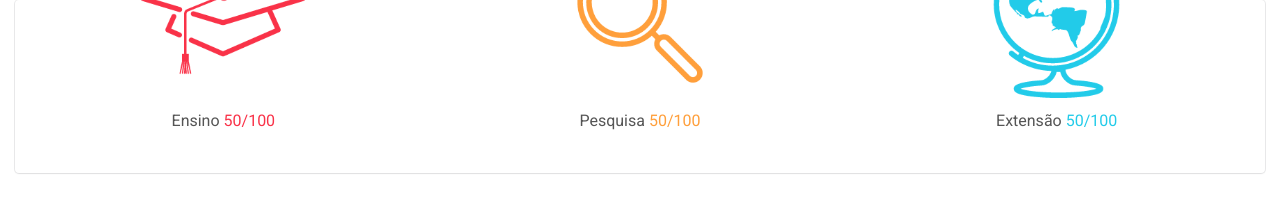
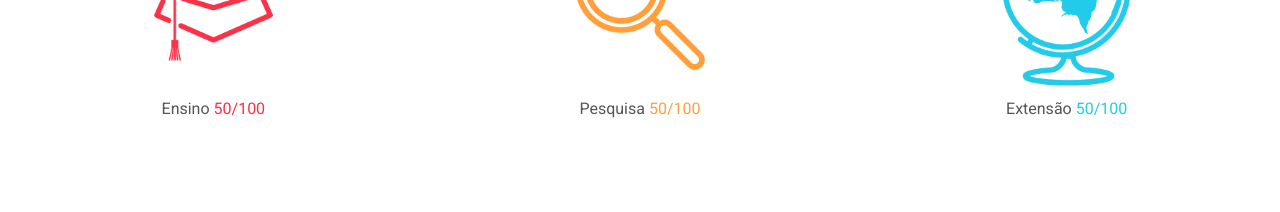
Before and after one commit to AlissonSteffens/institutional-progression-events, a website: page public/chart.html in a window 1280 px wide. Drawn offline with Linux system fonts and the light colour scheme; no server answers.

Commit message:
no more borders for you Iframe

```diff
--- a/public/chart.html
+++ b/public/chart.html
@@ -20,8 +20,6 @@
         <div class="row">
 
             <div class="col-md-12">
-                <div class="card">
-                    <div class="content">
                 <div id="charts" class="p-4">
                     <div class="row" >
 
@@ -50,8 +48,6 @@
                                     <img src="/assets/img/ext.png" class="img-responsive">
                                 </div>
                                 <p class="chart-desc col-xs-12">Extensão <span class="ext" id="extensao_valores">50/100</span> </p>
-                                    </div>
-                                </div>
                             </div>
                         </div>
                     </div>
```
Lines whose indentation alone changed are shown as unchanged.
